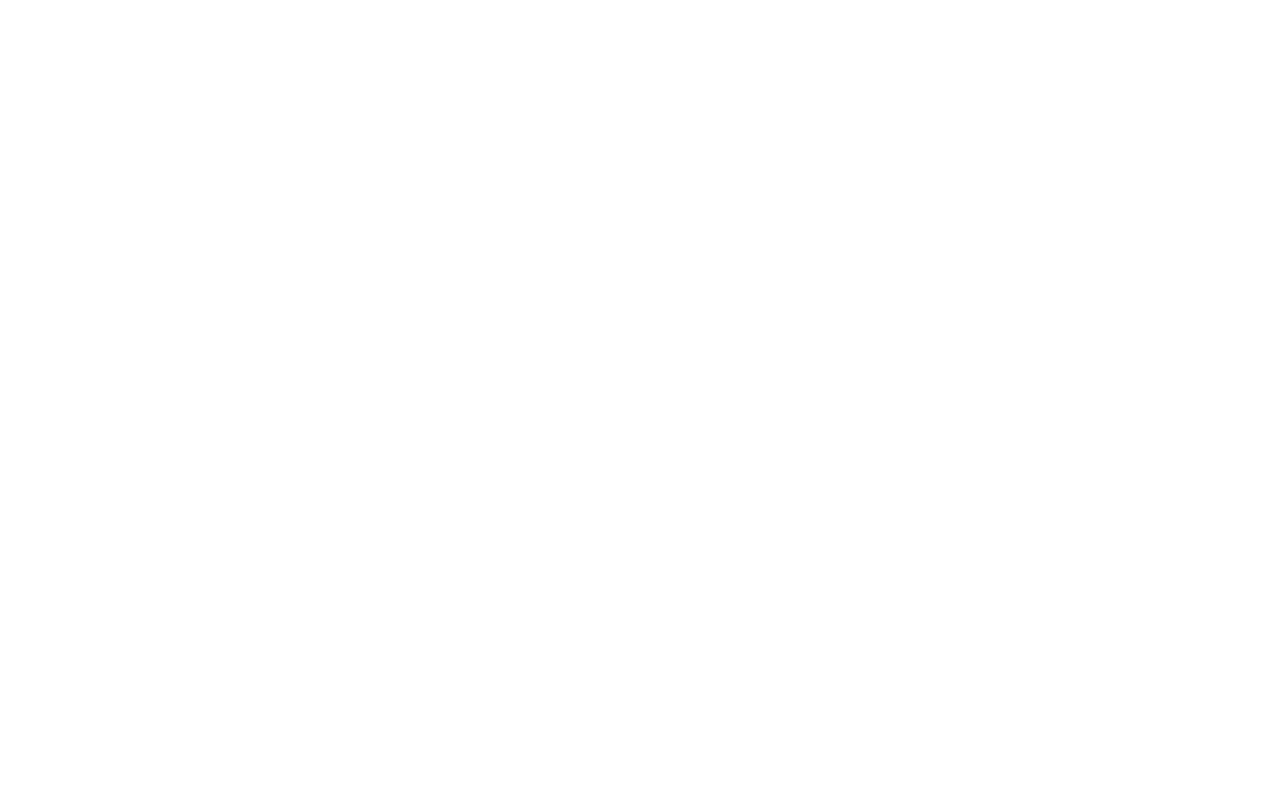
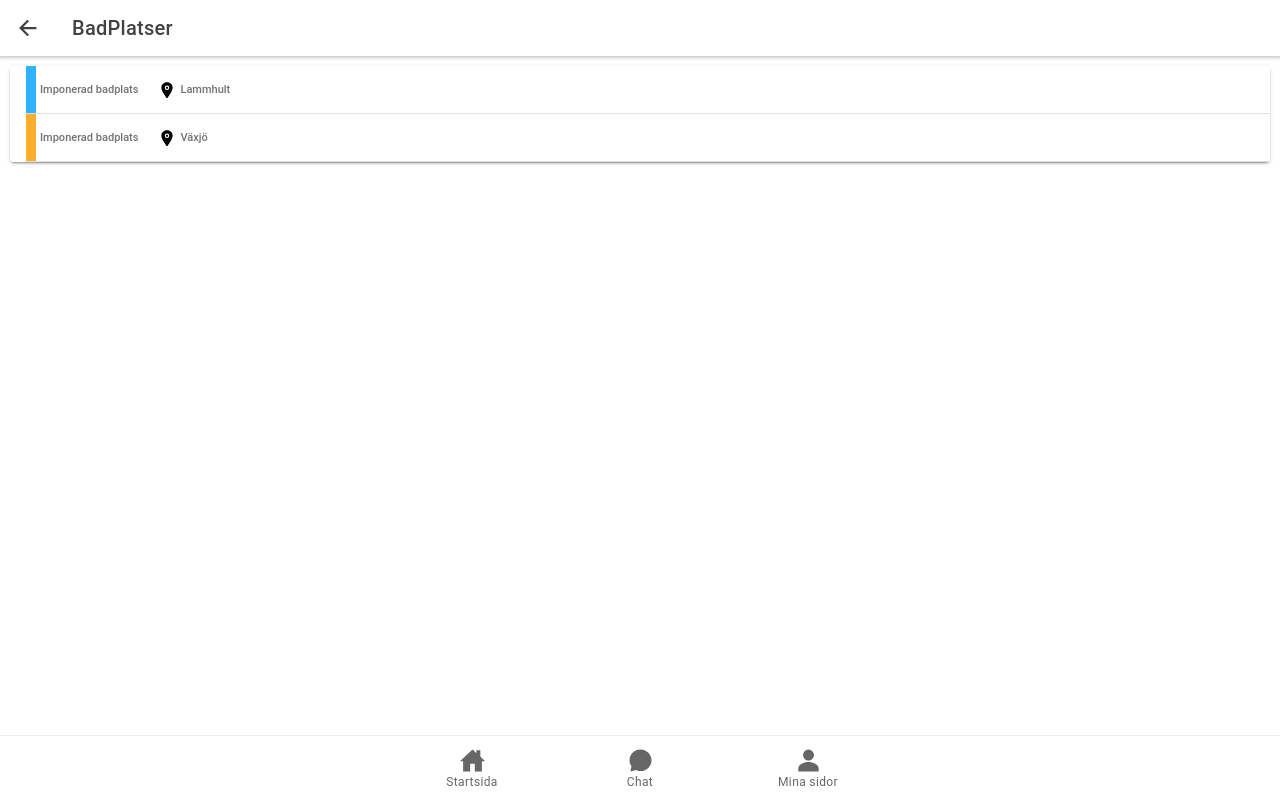
Before and after one commit to pohak/digitalLabApp-frontend, a React (Create React App) app: page /BadPlatser in a window 1280 px wide. Built offline with nearby package versions, Linux system fonts and the light colour scheme.

Commit message:
made pool list

```diff
--- a/src/App.tsx
+++ b/src/App.tsx
@@ -30,6 +30,7 @@
 
 import firebase from 'firebase/app';
 import 'firebase/firestore';
+import BadPlatser from './pages/BadPlatser';
 
 
 
@@ -53,6 +54,7 @@
           <Route path="/page/:name" component={Page} exact />
           <Route path="/report/" component={Report} exact />
           <Route path="/event/" component={EventList} exact />
+          <Route path="/BadPlatser/" component={BadPlatser} exact />
           <Redirect from="/" to="/home" exact />
         </IonRouterOutlet>
       </IonReactRouter>
--- /dev/null
+++ b/src/pages/BadPlatser.tsx
@@ -0,0 +1,87 @@
+import {
+  IonButtons,
+  IonContent,
+  IonHeader,
+  IonMenuButton,
+  IonPage,
+  IonTitle,
+  IonToolbar,
+  IonCard,
+  IonBackButton,
+  IonIcon,
+  IonItem,
+  IonCardSubtitle
+} from '@ionic/react';
+import {locationOutline, location } from 'ionicons/icons';
+
+import React from 'react';
+
+import './badPlatser.css';
+import Navbar from '../components/Navbar';
+
+interface PoolItem {
+  name: string;
+  address: string;
+  routerLink?: string;
+  color: string;
+}
+
+const poolItem: PoolItem[] = [
+  {
+    name: 'Imponerad badplats',
+    address: 'Lammhult',
+    routerLink: '/badplatser/pool',
+    color: "#2fb3ff "
+  },
+  {
+    name: 'Imponerad badplats',
+    address: 'Växjö',
+    routerLink: '/badplatser/pool',
+    color: "#ffac2f"
+  },
+];
+
+interface Props {}
+interface State {}
+
+class BadPlatser extends React.Component<Props, State> {
+  state: State = {};
+  render() {
+    return (
+      <IonPage>
+        <IonHeader>
+          <IonToolbar>
+            <IonButtons slot="start">
+              <IonMenuButton />
+              <IonBackButton text="" defaultHref="/" />
+            </IonButtons>
+            <IonTitle>BadPlatser</IonTitle>
+          </IonToolbar>
+        </IonHeader>
+        <IonContent>
+          <IonCard>
+            {poolItem.map((item, index) => {
+              return (
+                <IonItem href={item.routerLink} className="ion-activated" key={index}>
+                  <div className="leftBorder" style={{background: item.color}}>
+
+                  </div>
+                  <div className="flexRow">
+                    <IonCardSubtitle className="pl-1">{item.name}</IonCardSubtitle>
+                  </div>
+                  <div className="flexRow ml-5">
+                    <IonIcon ios={locationOutline} md={location} size="small" />
+                    <IonCardSubtitle className="pl-1">{item.address}</IonCardSubtitle>
+                  </div>
+                </IonItem>
+              );
+            })}
+          </IonCard>
+        </IonContent>
+        <Navbar />
+      </IonPage>
+    );
+  }
+}
+
+export default BadPlatser;
--- a/src/pages/Home.tsx
+++ b/src/pages/Home.tsx
@@ -60,7 +60,7 @@
         mdIcon: apertureSharp,
         iconColor: 'secondary',
         textColor: 'dark',
-        routerLink: '/page/Badplatser',
+        routerLink: '/Badplatser',
       },
       {
         displayName: 'Rapportera',
--- /dev/null
+++ b/src/pages/badPlatser.css
@@ -0,0 +1,16 @@
+.flexRow {
+    display: flex;
+    flex-direction: row;
+    align-items: center;
+}
+
+ion-card-subtitle {
+    font-size: 11px;
+}
+
+.leftBorder {
+    width: 10px;
+    height: 100%;
+    position: relative;
+    left: 0;
+}
```
